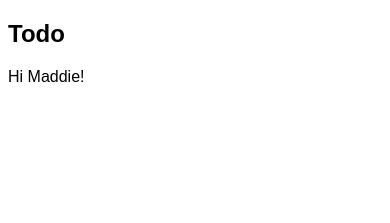
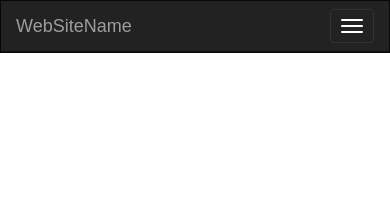
Before and after one commit to mjohnson3038/mjohnson3038.github.io, a plain HTML site: page index.html in a window 390 px wide. Drawn offline with nearby package versions, Linux system fonts and the light colour scheme.

Commit message:
collapsible menu bar

```diff
--- a/app.js
+++ b/app.js
@@ -3,4 +3,7 @@ var app = angular.module('myApp', []);
 app.controller('WebsiteController', function($scope) {
     $scope.test ="Hi Maddie!";
 
+    $scope.navbarCollapsed = true;
+
+
   });
--- a/index.html
+++ b/index.html
@@ -4,12 +4,38 @@
     <script src="https://ajax.googleapis.com/ajax/libs/angularjs/1.6.4/angular.min.js"></script>
     <script src="app.js"></script>
     <link rel="stylesheet" href="stylesheet.css">
-    <script src="https://maxcdn.bootstrapcdn.com/bootstrap/3.3.7/js/bootstrap.min.js" integrity="sha384-Tc5IQib027qvyjSMfHjOMaLkfuWVxZxUPnCJA7l2mCWNIpG9mGCD8wGNIcPD7Txa" crossorigin="anonymous"></script>
+    <link rel="stylesheet" href="https://maxcdn.bootstrapcdn.com/bootstrap/3.3.7/css/bootstrap.min.css">
+    <script src="https://ajax.googleapis.com/ajax/libs/jquery/3.2.1/jquery.min.js"></script>
+    <script src="https://maxcdn.bootstrapcdn.com/bootstrap/3.3.7/js/bootstrap.min.js"></script>
   </head>
   <body>
-    <h2>Todo</h2>
-    <div ng-controller="WebsiteController">
-      <p>{{test}}</p>
-    </div>
+    <header ng-controller="WebsiteController">
+
+      <nav class="navbar navbar-inverse">
+        <div class="container-fluid">
+          <div class="navbar-header">
+            <button type="button" class="navbar-toggle" data-toggle="collapse" data-target="#myNavbar">
+              <span class="icon-bar"></span>
+              <span class="icon-bar"></span>
+              <span class="icon-bar"></span>
+            </button>
+            <a class="navbar-brand" href="#">WebSiteName</a>
+          </div>
+          <div class="collapse navbar-collapse" id="myNavbar">
+            <ul class="nav navbar-nav">
+              <li class="active"><a href="#">Home</a></li>
+              <li><a href="#">Page 1</a></li>
+              <li><a href="#">Page 2</a></li>
+              <li><a href="#">Page 3</a></li>
+            </ul>
+          </div>
+        </div>
+      </nav>
+
+    </header>
+
+    <main>
+
+    </main>
   </body>
 </html>
```
